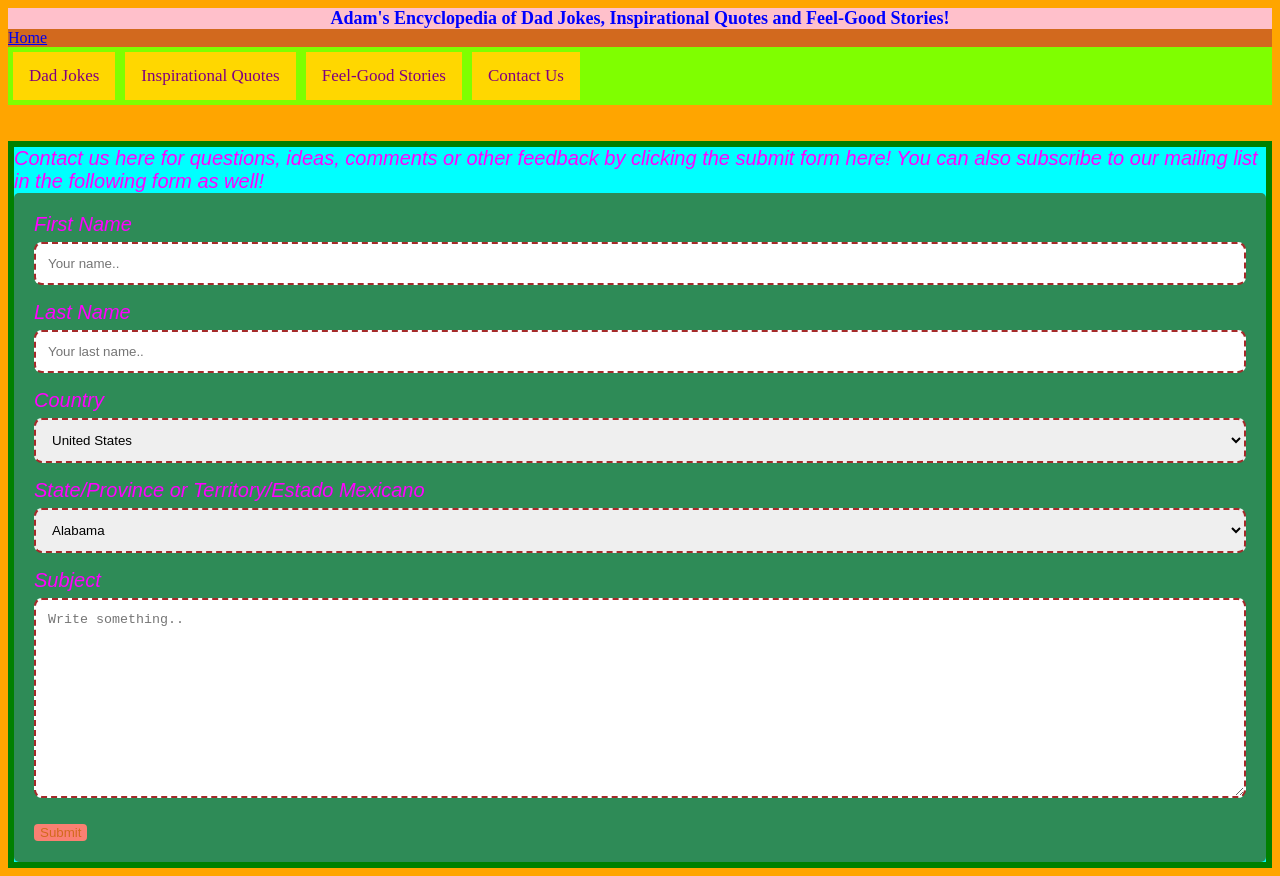
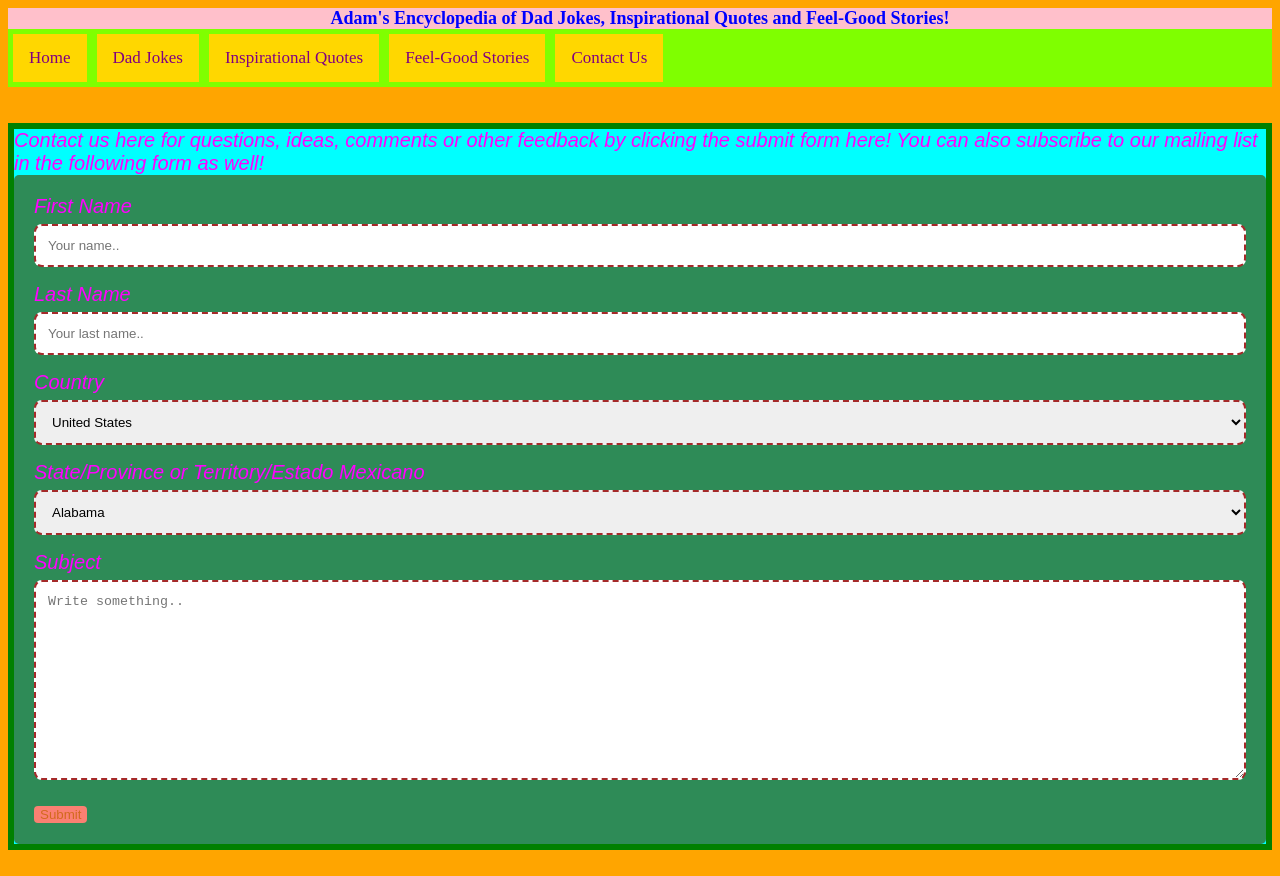
Before and after one commit to AdamBuckley1993/Adam_Encyclopedia, a plain HTML site: page contact_us.html in a window 1280 px wide. Drawn offline with Linux system fonts and the light colour scheme.

Commit message:
Adding updated files

```diff
--- a/contact_us.html
+++ b/contact_us.html
@@ -9,8 +9,8 @@
 <header>Adam's Encyclopedia of Dad Jokes, Inspirational Quotes and Feel-Good Stories!</header>
 <body>
     <div class="topnav">
-        <a href="index.html" class="active">Home</a>
         <div id="myLinks">
+            <a href="index.html" class="active menulink">Home</a>
             <a href="dad_jokes.html" class="menulink">Dad Jokes</a>
             <a href="inspirational_quotes.html" class="menulink">Inspirational Quotes</a>
             <a href="feel-good_stories.html" class="menulink">Feel-Good Stories</a>
```
Also changed, not shown: dad_jokes.html (+1 -1 lines), feel-good_stories.html (+1 -1 lines), inspirational_quotes.html (+1 -1 lines).
